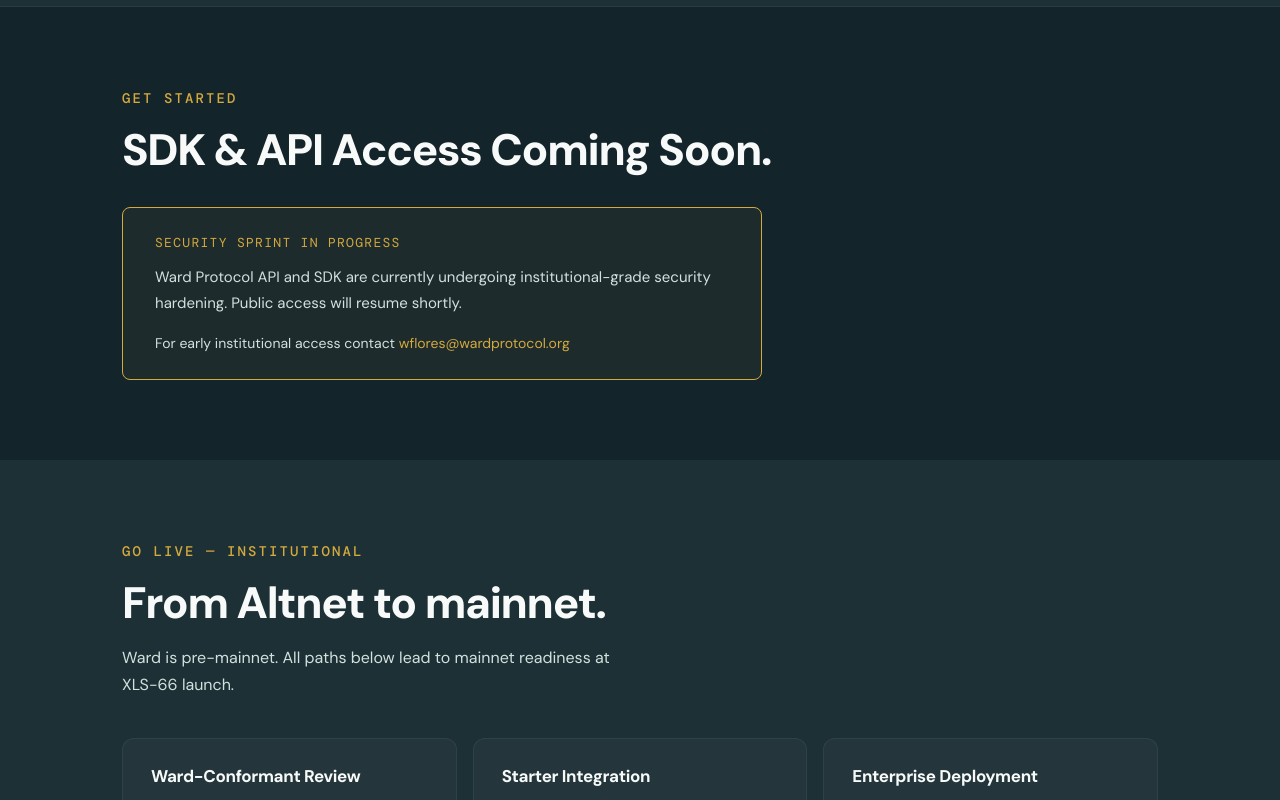
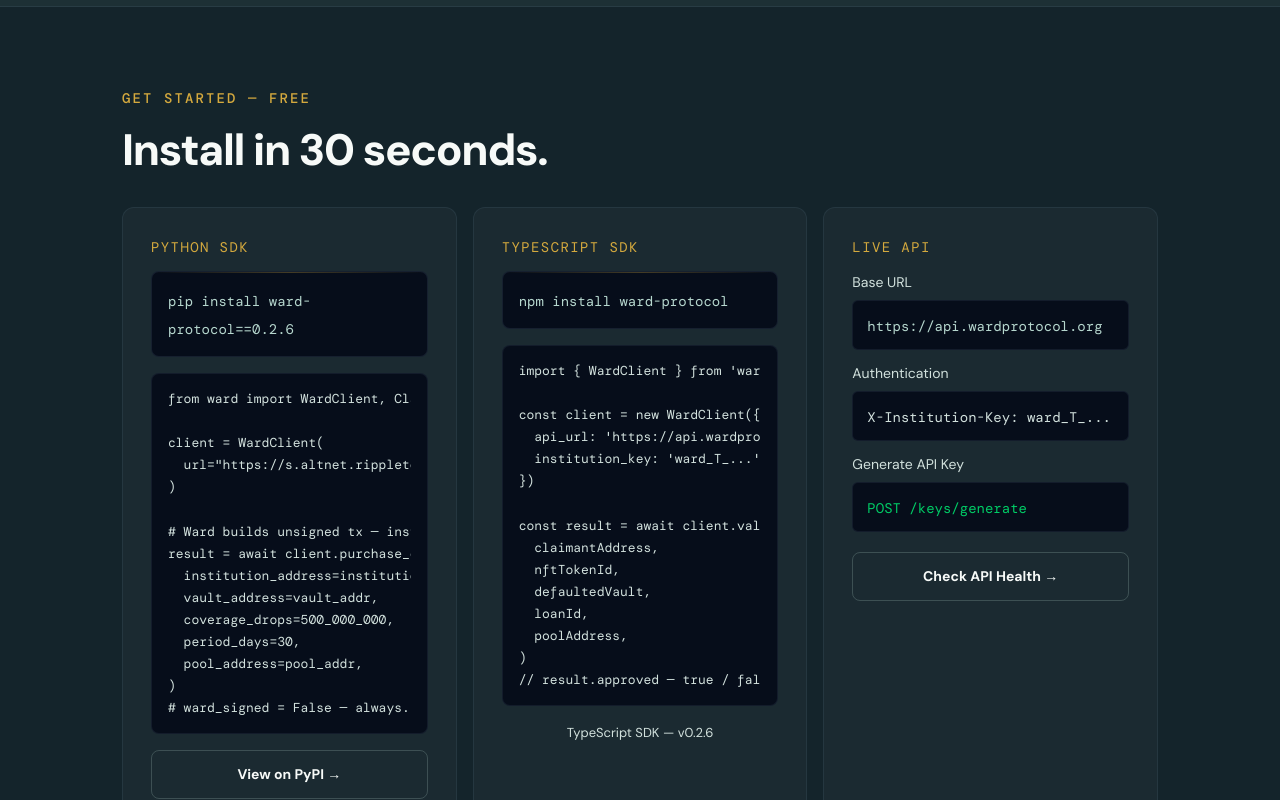
Before and after one commit to wflores9/ward-protocol, a Next.js app: page /build in a window 1280 px wide. Shown: the part 460-1260 px from the top of the page. Built offline with nearby package versions, Linux system fonts and the light colour scheme.

Commit message:
feat: v0.2.6 site update — 436 tests, remove maintenance notice, fix SDK examples

```diff
--- a/src/app/build/page.tsx
+++ b/src/app/build/page.tsx
@@ -32,20 +32,96 @@
         </div>
       </div>
 
-      {/* GET STARTED — Maintenance Notice */}
+      {/* GET STARTED */}
       <section style={{ ...S.section, background: 'var(--steel)' }}>
         <div style={S.container}>
-          <span style={S.label}>GET STARTED</span>
-          <h2 style={S.h2}>SDK &amp; API Access Coming Soon.</h2>
-          <div style={{ border: '1px solid var(--gold)', borderRadius: 8, padding: '24px 32px', marginTop: 32, background: 'rgba(200,169,74,0.05)', maxWidth: 640 }}>
-            <div style={{ fontFamily: 'DM Mono, monospace', fontSize: 13, color: 'var(--gold)', letterSpacing: '0.1em', marginBottom: 12 }}>SECURITY SPRINT IN PROGRESS</div>
-            <p style={{ fontSize: 15, color: 'var(--text-secondary)', lineHeight: 1.7, margin: '0 0 16px 0' }}>
-              Ward Protocol API and SDK are currently undergoing institutional-grade security hardening. Public access will resume shortly.
-            </p>
-            <p style={{ fontSize: 14, color: 'var(--text-secondary)', margin: 0 }}>
-              For early institutional access contact{' '}
-              <a href="mailto:wflores@wardprotocol.org" style={{ color: 'var(--gold)' }}>wflores@wardprotocol.org</a>
-            </p>
+          <span style={S.label}>GET STARTED — FREE</span>
+          <h2 style={S.h2}>Install in 30 seconds.</h2>
+          <div style={{ display: 'grid', gridTemplateColumns: 'repeat(auto-fill, minmax(320px,1fr))', gap: 16, marginTop: 32 }}>
+
+            {/* Python */}
+            <div style={S.card}>
+              <div style={{ fontFamily: 'DM Mono, monospace', fontSize: 14, color: 'var(--gold)', letterSpacing: '0.1em', marginBottom: 12 }}>PYTHON SDK</div>
+              <div style={{ background: '#060d1a', border: '1px solid rgba(168,197,232,0.1)', borderRadius: 8, padding: '14px 16px', marginBottom: 16, position: 'relative', overflow: 'hidden' }}>
+                <div style={{ position: 'absolute', top: 0, left: 0, right: 0, height: 1, background: 'linear-gradient(90deg, transparent, var(--gold), transparent)', opacity: 0.3 }} />
+                <code style={{ fontFamily: 'DM Mono, monospace', fontSize: 14, color: 'var(--ice)' }}>pip install ward-protocol==0.2.6</code>
+              </div>
+              <div style={{ background: '#060d1a', border: '1px solid rgba(168,197,232,0.08)', borderRadius: 8, padding: '14px 16px', marginBottom: 16 }}>
+                <pre style={{ fontFamily: 'DM Mono, monospace', fontSize: 13, color: 'var(--text-secondary)', lineHeight: 1.7, margin: 0, overflowX: 'auto' }}>{`from ward import WardClient, ClaimValidator
+
+client = WardClient(
+  url="https://s.altnet.rippletest.net:51234/"
+)
+
+# Ward builds unsigned tx — institution signs
+result = await client.purchase_coverage(
+  institution_address=institution_addr,
+  vault_address=vault_addr,
+  coverage_drops=500_000_000,
+  period_days=30,
+  pool_address=pool_addr,
+)
+# ward_signed = False — always.`}</pre>
+              </div>
+              <a href="https://pypi.org/project/ward-protocol/" target="_blank" rel="noopener noreferrer" className="btn-ghost" style={{ display: 'block', textAlign: 'center', fontSize: 14 }}>
+                View on PyPI →
+              </a>
+            </div>
+
+            {/* TypeScript */}
+            <div style={S.card}>
+              <div style={{ fontFamily: 'DM Mono, monospace', fontSize: 14, color: 'var(--gold)', letterSpacing: '0.1em', marginBottom: 12 }}>TYPESCRIPT SDK</div>
+              <div style={{ background: '#060d1a', border: '1px solid rgba(168,197,232,0.1)', borderRadius: 8, padding: '14px 16px', marginBottom: 16, position: 'relative', overflow: 'hidden' }}>
+                <div style={{ position: 'absolute', top: 0, left: 0, right: 0, height: 1, background: 'linear-gradient(90deg, transparent, var(--gold), transparent)', opacity: 0.3 }} />
+                <code style={{ fontFamily: 'DM Mono, monospace', fontSize: 14, color: 'var(--ice)' }}>npm install ward-protocol</code>
+              </div>
+              <div style={{ background: '#060d1a', border: '1px solid rgba(168,197,232,0.08)', borderRadius: 8, padding: '14px 16px', marginBottom: 16 }}>
+                <pre style={{ fontFamily: 'DM Mono, monospace', fontSize: 13, color: 'var(--text-secondary)', lineHeight: 1.7, margin: 0, overflowX: 'auto' }}>{`import { WardClient } from 'ward-protocol'
+
+const client = new WardClient({
+  api_url: 'https://api.wardprotocol.org',
+  institution_key: 'ward_T_...'
+})
+
+const result = await client.validateClaim(
+  claimantAddress,
+  nftTokenId,
+  defaultedVault,
+  loanId,
+  poolAddress,
+)
+// result.approved — true / false`}</pre>
+              </div>
+              <p style={{ textAlign: 'center', fontSize: 13, color: 'var(--text-secondary)', margin: 0 }}>
+                TypeScript SDK — v0.2.6
+              </p>
+            </div>
+
+            {/* API */}
+            <div style={S.card}>
+              <div style={{ fontFamily: 'DM Mono, monospace', fontSize: 14, color: 'var(--gold)', letterSpacing: '0.1em', marginBottom: 12 }}>LIVE API</div>
+              <div style={{ marginBottom: 12 }}>
+                <div style={{ fontSize: 14, color: 'var(--text-secondary)', marginBottom: 6 }}>Base URL</div>
+                <div style={{ background: '#060d1a', border: '1px solid rgba(168,197,232,0.08)', borderRadius: 6, padding: '10px 14px' }}>
+                  <code style={{ fontFamily: 'DM Mono, monospace', fontSize: 14, color: 'var(--ice)' }}>https://api.wardprotocol.org</code>
+                </div>
+              </div>
+              <div style={{ marginBottom: 12 }}>
+                <div style={{ fontSize: 14, color: 'var(--text-secondary)', marginBottom: 6 }}>Authentication</div>
+                <div style={{ background: '#060d1a', border: '1px solid rgba(168,197,232,0.08)', borderRadius: 6, padding: '10px 14px' }}>
+                  <code style={{ fontFamily: 'DM Mono, monospace', fontSize: 14, color: 'var(--text-secondary)' }}>X-Institution-Key: ward_T_...</code>
+                </div>
+              </div>
+              <div style={{ marginBottom: 20 }}>
+                <div style={{ fontSize: 14, color: 'var(--text-secondary)', marginBottom: 6 }}>Generate API Key</div>
+                <div style={{ background: '#060d1a', border: '1px solid rgba(168,197,232,0.08)', borderRadius: 6, padding: '10px 14px' }}>
+                  <code style={{ fontFamily: 'DM Mono, monospace', fontSize: 14, color: 'var(--green)' }}>POST /keys/generate</code>
+                </div>
+              </div>
+              <a href="https://api.wardprotocol.org/health" target="_blank" rel="noopener noreferrer" className="btn-ghost" style={{ display: 'block', textAlign: 'center', fontSize: 14 }}>
+                Check API Health →
+              </a>
+            </div>
           </div>
         </div>
       </section>
--- a/src/app/docs/page.tsx
+++ b/src/app/docs/page.tsx
@@ -3,7 +3,7 @@
 
 export const metadata: Metadata = {
   title: 'Ward Protocol — Documentation',
-  description: 'SDK documentation, API reference, and integration guides for Ward Protocol v0.2.5.',
+  description: 'SDK documentation, API reference, and integration guides for Ward Protocol v0.2.6.',
 }
 
 const modules = [
@@ -17,7 +17,7 @@
 ]
 
 const quickstart = `# Install
-pip install ward-protocol==0.2.5
+pip install ward-protocol==0.2.6
 
 # Validate a claim (9 steps, all on-chain)
 from ward import ClaimValidator
@@ -36,7 +36,7 @@
 print(result.steps_passed)        # 9
 print(result.claim_payout_drops)  # min(vault_loss, policy_coverage)`
 
-const testCmd = `# Run test suite (317/317 Python passing)
+const testCmd = `# Run test suite (436/436 Python passing)
 pip install -r requirements.txt
 python -m pytest test_ward.py -m "not integration" -v
 
@@ -49,13 +49,13 @@
       {/* Header */}
       <div className="border-b border-gold/20 bg-white px-6 md:px-12 py-10">
         <div className="max-w-4xl mx-auto">
-          <div className="text-sm uppercase tracking-[.15em] text-ice2 mb-2 font-mono">Ward Protocol SDK — v0.2.5</div>
+          <div className="text-sm uppercase tracking-[.15em] text-ice2 mb-2 font-mono">Ward Protocol SDK — v0.2.6</div>
           <h1 className="font-condensed font-black text-5xl text-steel mb-3">Documentation</h1>
           <p className="text-sm text-sub max-w-2xl">
             SDK reference, module overview, and integration guides. All modules are independently auditable.
           </p>
           <div className="flex gap-3 mt-5">
-            <span className="text-sm bg-[#fdf8ed] text-[#c8a94a] border border-gold/30 px-2.5 py-1 rounded font-mono font-bold">317/317 Tests</span>
+            <span className="text-sm bg-[#fdf8ed] text-[#c8a94a] border border-gold/30 px-2.5 py-1 rounded font-mono font-bold">436/436 Tests</span>
             <span className="text-sm bg-panel border border-border text-sub px-2.5 py-1 rounded font-mono">Python 3.11+</span>
             <span className="text-sm bg-panel border border-border text-sub px-2.5 py-1 rounded font-mono">MIT License</span>
           </div>
@@ -106,7 +106,7 @@
             {testCmd}
           </pre>
           <p className="text-sm text-sub mt-3">
-            317 Python tests + 40 Rust tests + 45 TypeScript tests covering all 9 claim validation steps, all 15 attack vectors, VaultMonitor,
+            436 Python tests + 40 Rust tests + 45 TypeScript tests covering all 9 claim validation steps, all 15 attack vectors, VaultMonitor,
             EscrowSettlement, PoolHealthMonitor, and all primitives.
             Marked <code className="bg-p2 px-1 rounded text-sm">integration</code> tests require XRPL Mainnet access.
           </p>
@@ -117,21 +117,21 @@
           <h2 className="font-condensed font-black text-3xl text-[#c8a94a] mb-4">Changelog</h2>
           {[
             {
-              version: 'v0.2.5',
+              version: 'v0.2.6',
               date: 'June 2026',
               changes: [
                 { type: 'Added', text: 'MultiInstitutionPool — shared capital, pro-rata loss distribution, admin access control' },
                 { type: 'Added', text: 'register_pool_member() — unsigned AccountSet tx, ward_signed=False in memo payload' },
                 { type: 'Changed', text: 'Step 6 now rejects when pool usable balance < vault loss (min_balance enforcement)' },
                 { type: 'Fixed', text: 'asyncio.get_event_loop().run_until_complete() → asyncio.run() (pytest-asyncio 1.4.0 compatibility)' },
-                { type: 'Changed', text: 'Python tests: 317/317 passing across Python 3.10 · 3.11 · 3.12' },
+                { type: 'Changed', text: 'Python tests: 436/436 passing across Python 3.10 · 3.11 · 3.12' },
               ],
             },
             {
               version: 'v0.2.4',
               date: 'May 2026',
               changes: [
-                { type: 'Changed', text: 'Test counts corrected — 317/317 Python · 40/40 Rust · 45/45 TypeScript' },
+                { type: 'Changed', text: 'Test counts corrected — 436/436 Python · 40/40 Rust · 45/45 TypeScript' },
                 { type: 'Added', text: 'Coverage sprint — chain_reader 100%, monitor 100%, tx_builder 100%, vault_monitor 99%' },
                 { type: 'Changed', text: 'Python tests: 204/204 → 257/257 (92 new coverage tests)' },
                 { type: 'Fixed', text: 'Headline typo corrected in README and PyPI description' },
--- a/src/app/page.tsx
+++ b/src/app/page.tsx
@@ -48,8 +48,8 @@
 ]
 
 const statusRows: [string, React.ReactNode][] = [
-  ['SDK Version', 'v0.2.5'],
-  ['Unit Tests', <span key="tests" style={{ color: 'var(--green)' }}>317 Python · 40 Rust · 45 TypeScript</span>],
+  ['SDK Version', 'v0.2.6'],
+  ['Unit Tests', <span key="tests" style={{ color: 'var(--green)' }}>436 Python · 40 Rust · 45 TypeScript</span>],
   ['Coverage', 'chain_reader 100% · monitor 100% · tx_builder 100% · vault_monitor 99%'],
   ['On-Chain Transactions', '2 confirmed (XRPL Altnet) · F·03—F·05 pending XLS-66 mainnet'],
   ['External Dependencies', '0 — pure XRPL'],
@@ -114,7 +114,7 @@
           <div style={{ background: 'rgba(255,255,255,0.07)', border: '1px solid rgba(182,215,206,0.18)', borderRadius: 16, padding: 30, backdropFilter: 'blur(20px)' }}>
             {/* Card header */}
             <div style={{ display: 'flex', justifyContent: 'space-between', alignItems: 'center', marginBottom: 20, paddingBottom: 16, borderBottom: '1px solid rgba(168,197,232,0.08)' }}>
-              <span style={{ fontFamily: 'DM Mono, monospace', fontSize: 14, color: 'var(--text-secondary)', letterSpacing: 0 }}>WARD · v0.2.5 · ALTNET</span>
+              <span style={{ fontFamily: 'DM Mono, monospace', fontSize: 14, color: 'var(--text-secondary)', letterSpacing: 0 }}>WARD · v0.2.6 · ALTNET</span>
               <span style={{ display: 'flex', alignItems: 'center', gap: 6, fontFamily: 'DM Mono, monospace', fontSize: 14, color: 'var(--green)', letterSpacing: 0 }}>
                 <span style={{ width: 6, height: 6, borderRadius: '50%', background: 'var(--green)', animation: 'pulse 2s infinite', display: 'inline-block' }} />
                 LIVE
@@ -142,7 +142,7 @@
 
             {/* Stats */}
             <div style={{ display: 'grid', gridTemplateColumns: 'repeat(3,1fr)', gap: 8 }}>
-              {[{v:'317/317',l:'TESTS'},{v:'FALSE',l:'WARD_SIGNED'},{v:'3',l:'CONFIRMATION WINDOW'}].map(s => (
+              {[{v:'436/436',l:'TESTS'},{v:'FALSE',l:'WARD_SIGNED'},{v:'3',l:'CONFIRMATION WINDOW'}].map(s => (
                 <div key={s.l} style={{ background: 'rgba(0,0,0,0.2)', borderRadius: 8, padding: '10px 8px', textAlign: 'center' }}>
                   <div style={{ fontFamily: 'DM Mono, monospace', fontSize: 16, fontWeight: 700, color: 'var(--gold)', marginBottom: 4 }}>{s.v}</div>
                   <div style={{ fontFamily: 'DM Mono, monospace', fontSize: 14, color: 'var(--text-tertiary)', letterSpacing: 0 }}>{s.l}</div>
@@ -156,7 +156,7 @@
       {/* ── TICKER ── */}
       <div style={{ borderTop: '1px solid rgba(182,215,206,0.12)', borderBottom: '1px solid rgba(182,215,206,0.12)', background: '#edf4f1', padding: '16px 0', overflow: 'hidden' }}>
         <div style={{ display: 'flex', gap: 48, padding: '0 32px', flexWrap: 'wrap', justifyContent: 'center' }}>
-          {['Active on', 'XRPL Altnet', 'XRPLF Standards #474', 'PyPI · ward-protocol', 'Discord Community', '317 Tests Passing'].map((t, i) => (
+          {['Active on', 'XRPL Altnet', 'XRPLF Standards #474', 'PyPI · ward-protocol', 'Discord Community', '436 Tests Passing'].map((t, i) => (
             <span key={i} style={{ fontFamily: 'DM Mono, monospace', fontSize: 14, color: i % 2 === 0 ? '#78908b' : '#284047', letterSpacing: 0, whiteSpace: 'nowrap' }}>{t}</span>
           ))}
         </div>
--- a/src/components/HeroCard.tsx
+++ b/src/components/HeroCard.tsx
@@ -3,8 +3,8 @@
 import { useState } from 'react'
 
 const stats = [
-  { val: '317/317', label: 'Tests Passing', green: true },
-  { val: 'v0.2.5',  label: 'SDK Version',   green: false },
+  { val: '436/436', label: 'Tests Passing', green: true },
+  { val: 'v0.2.6',  label: 'SDK Version',   green: false },
   { val: '15',      label: 'Attack Vectors Mitigated', green: false },
   { val: '9',       label: 'Validation Steps', green: false },
 ]
@@ -13,7 +13,7 @@
   const [copied, setCopied] = useState(false)
 
   const copy = () => {
-    navigator.clipboard.writeText('pip install ward-protocol==0.2.5')
+    navigator.clipboard.writeText('pip install ward-protocol==0.2.6')
     setCopied(true)
     setTimeout(() => setCopied(false), 2000)
   }
@@ -24,7 +24,7 @@
       <div className="bg-steel rounded-md p-5 font-mono text-sm">
         <div className="text-dim text-sm uppercase tracking-widest mb-3">Install</div>
         <div className="flex items-center justify-between gap-3">
-          <code className="text-ice text-sm">pip install ward-protocol==0.2.5</code>
+          <code className="text-ice text-sm">pip install ward-protocol==0.2.6</code>
           <button
             onClick={copy}
             className="text-sm text-dim hover:text-ice transition-colors shrink-0 border border-border rounded px-2 py-1"
```
Also changed, not shown: src/app/spec/page.tsx (+3 -3 lines).
